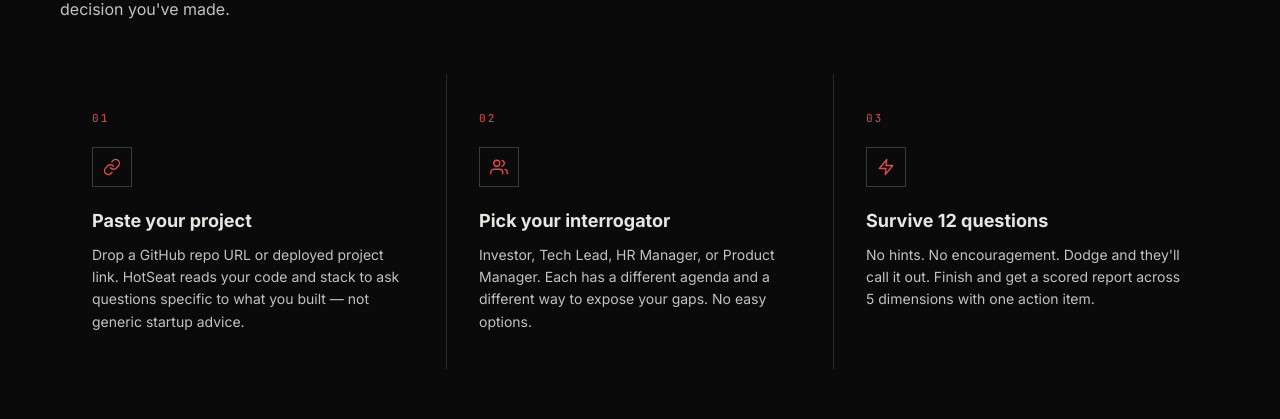
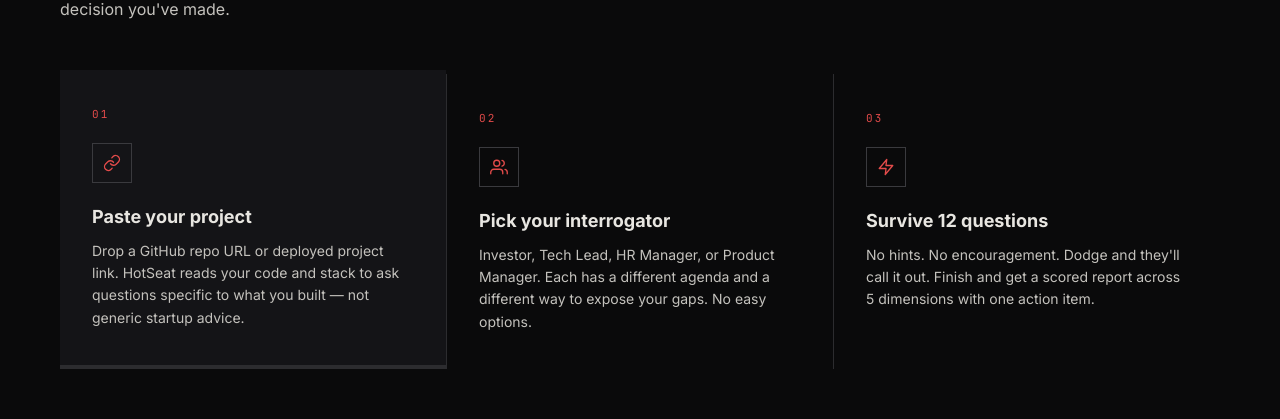
Before and after one commit to riyaa1611/HotSeat, a React (Vite) app in the folder frontend/: page / in a window 1280 px wide. In both pictures the pointer is over the element 253 px from the left and 1335 px from the top of the page. Shown: the part 1114-1533 px from the top of the page. Built offline with nearby package versions, Linux system fonts and the light colour scheme; no server answers.

Commit message:
feat: hover lift animation on How It Works steps

```diff
--- a/frontend/src/index.css
+++ b/frontend/src/index.css
@@ -338,6 +338,20 @@ input:-webkit-autofill, input:-webkit-autofill:hover, input:-webkit-autofill:foc
 }
 .landing-step {
   background: var(--bg-primary); padding: 36px 32px;
+  transition: background 0.2s ease, transform 0.2s ease;
+  cursor: default;
+}
+.landing-step:hover {
+  background: var(--bg-card);
+  transform: translateY(-4px);
+}
+.landing-step:hover > div:first-child {
+  color: var(--accent-red);
+  transition: color 0.2s ease;
+}
+.landing-step:hover > div:nth-child(2) {
+  border-color: var(--accent-red);
+  transition: border-color 0.2s ease;
 }
 
 /* Personas */
```
